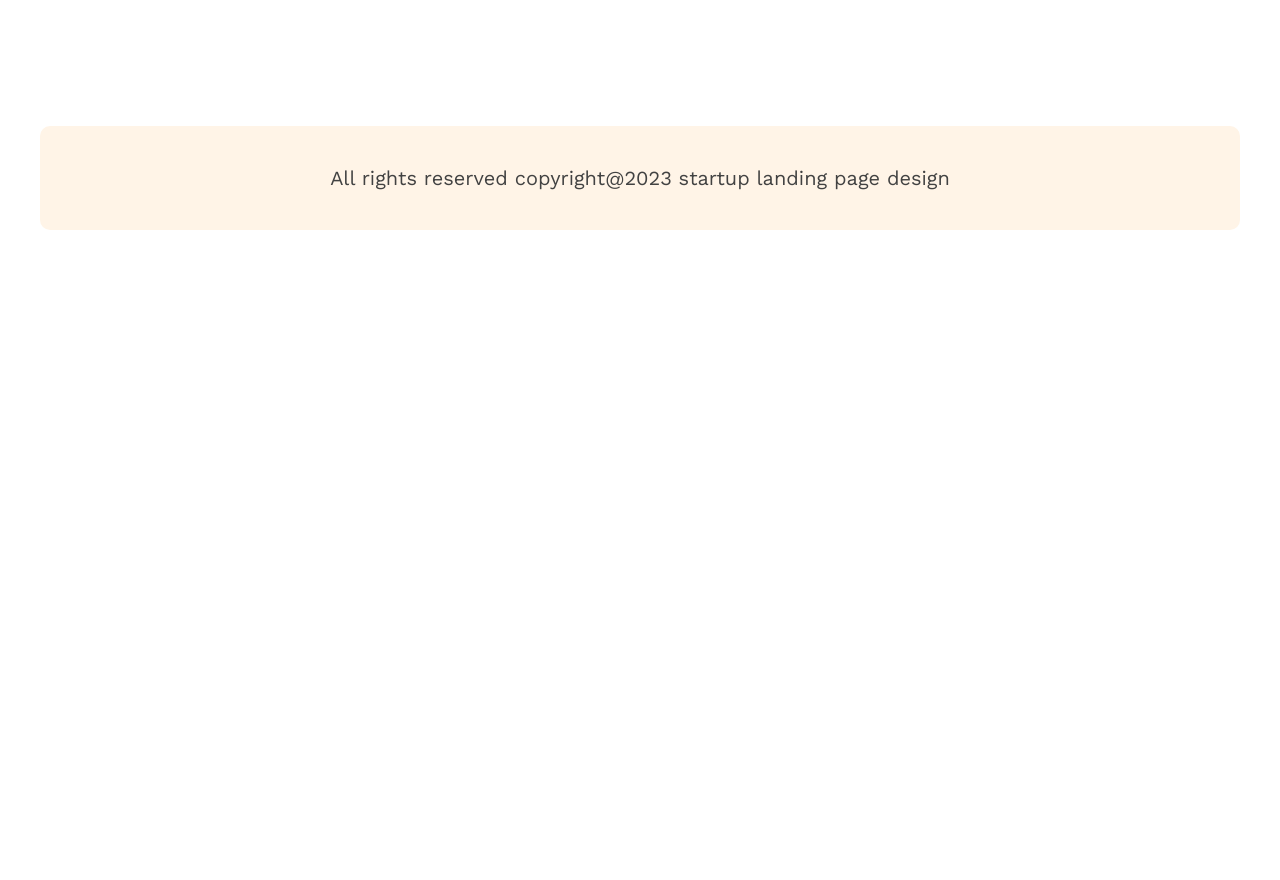
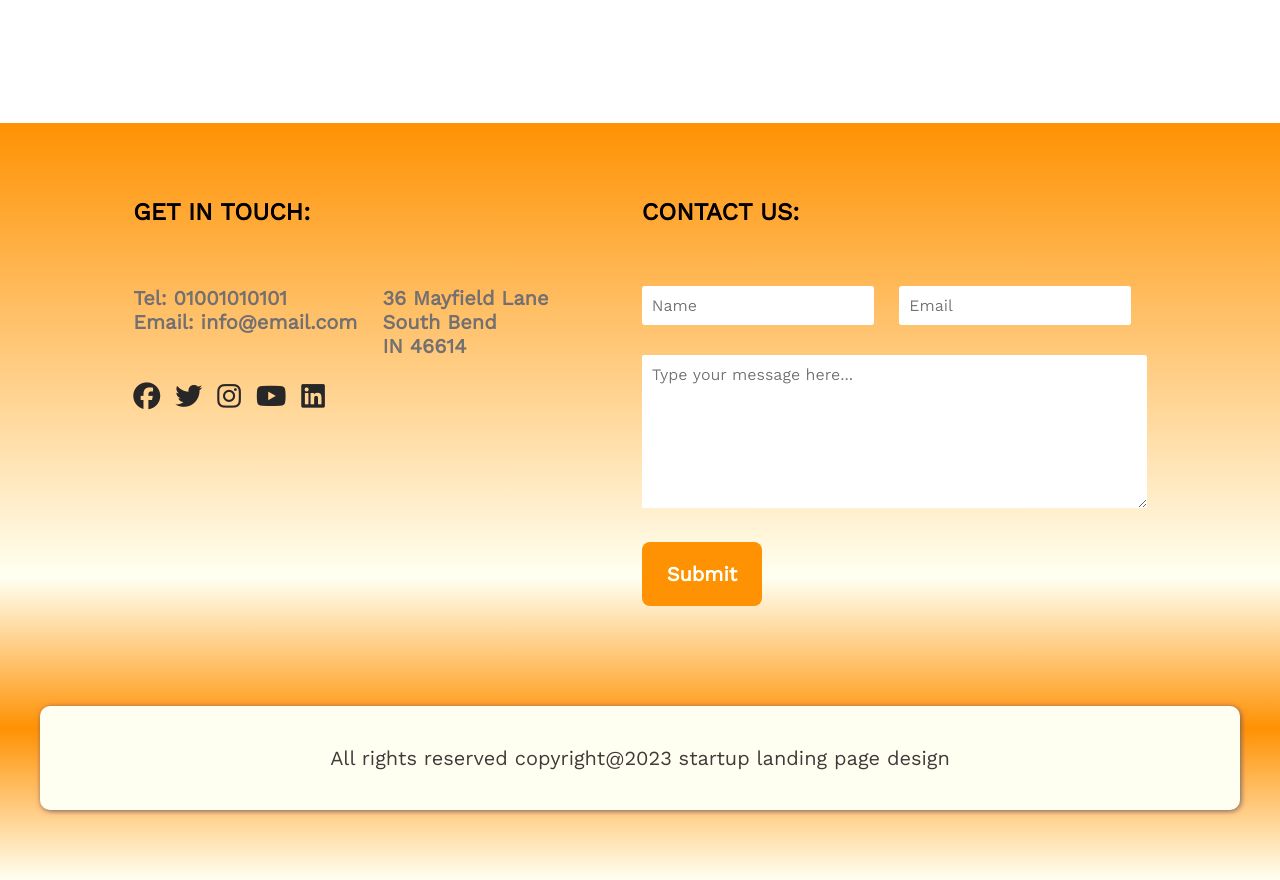
Before and after one commit to mohaiminulahsan/g3-architects, a plain HTML site: page index.html in a window 1280 px wide. Shown: the part 3920-4800 px from the top of the page. Before the commit the page ends 4300 px from the top, so only its background shows below. Drawn offline with nearby package versions, Linux system fonts and the light colour scheme.

Commit message:
bonus section and animation added

```diff
--- a/index.html
+++ b/index.html
@@ -6,6 +6,7 @@
     <meta http-equiv="X-UA-Compatible" content="IE=edge">
     <meta name="viewport" content="width=device-width, initial-scale=1.0">
     <title>Assignment-2</title>
+    <script src="https://kit.fontawesome.com/3791c51964.js" crossorigin="anonymous"></script>
     <link rel="stylesheet" href="styles/styles.css">
 </head>
 
@@ -86,7 +87,6 @@
 
 
 <!-- --------------------------------features------------------------------------- -->
-
         <!-- features section starts here -->
         <section class="features">
             <div class="features-container">
@@ -132,7 +132,6 @@
             <!-- features-button ends here -->
         </section>
         <!--  features section ends here  -->
-
 <!-- --------------------------------features------------------------------------- -->
 
 
@@ -177,11 +176,6 @@
 <!-- ----------------------------------facts-------------------------------------- -->
 
 
-<!-- ----------------------------------blogs-------------------------------------- -->
-        <section class="blogs"></section>
-<!-- ----------------------------------blogs-------------------------------------- -->
-
-
 <!-- --------------------------------sponsors------------------------------------- -->
         <!-- sponsors section stars here -->
         <section class="sponsors">
@@ -207,20 +201,57 @@
             <!-- all the sponsors and their icons are here -->
         </section>
         <!-- sponsors section ends here  -->
+    </main>
 <!-- --------------------------------sponsors------------------------------------- -->
 
 
-<!-- --------------------------------contacts------------------------------------- -->
-        <section class="contacts"></section>
-    </main>
-<!-- --------------------------------contacts------------------------------------- -->
+<!-- -------------------------contacts & footer----------------------------------- -->
+        <!-- contacts and footer section starts here -->
+        <footer class="contacts-section-container">
+            <div class="contacts">
+                <!-- contacts-info are here -->
+                <div class="contacts-info">
+                    <h2 class="contacts-heading">GET IN TOUCH:</h2>
+                    <div class="contacts-container">
+                        <div class="info-tel-email">
+                            <p>Tel: 01001010101</p>
+                            <p>Email: info@email.com</p>
+                        </div>
+                        <div class="info-address">
+                            <p>36 Mayfield Lane <br> South Bend <br> IN 46614</p>
+                        </div>
+                    </div>
+                    <div class="social-media-info">
+                        <a href=""><i class="fa-brands fa-facebook"></i></a>
+                        <a href=""><i class="fa-brands fa-twitter"></i></a>
+                        <a href=""><i class="fa-brands fa-instagram"></i></a>
+                        <a href=""><i class="fa-brands fa-youtube"></i></a>
+                        <a href=""><i class="fa-brands fa-linkedin"></i></a>
+                    </div>
+                </div>
+                <!-- contacts-info are here -->
 
+                <!-- contacts-input here -->
+                <div class="contacts-input">
+                    <h2 class="contacts-heading">CONTACT US:</h2>
+                    <input type="name" placeholder="Name" class="name" required>
+                    <input type="email" placeholder="Email" class="email" required>
+                    <br>
+                    <textarea id="textarea" cols="47" rows="7" placeholder="Type your message here..." required></textarea>
+                    <br>
+                    <input type="submit" value="Submit" class="btn-primary contacts-submit">
+                </div>
+                <!-- contacts-input here -->
+            </div>
+            <!-- footer section starts here -->
+            <section class="footer">
+                <p class="footer-text">All rights reserved copyright@2023 startup landing page design</p>
+            </section>
+            <!--  footer section ends here  -->
+        </footer>
+        <!--  contacts and footer section ends here  -->
 
-<!-- ---------------------------------footer-------------------------------------- -->
-    <footer class="footer">
-        <p class="footer-text">All rights reserved copyright@2023 startup landing page design</p>
-    </footer>
-<!-- ---------------------------------footer-------------------------------------- -->
+<!-- --------------------------contacts & footer---------------------------------- -->
 </body>
 
 </html>
--- a/styles/styles.css
+++ b/styles/styles.css
@@ -254,7 +254,7 @@ header {
   width: 170px;
   border: 1px solid #ff900e;
   border-radius: 10px;
-  padding: 45px 35px;
+  padding: 43.30px 24.01px;
   display: flex;
   flex-direction: column;
   align-items: center;
@@ -274,6 +274,41 @@ header {
   font-weight: 600;
   font-size: 20px;
   color: #727272;
+}
+
+/*--------------
+    Animation
+--------------*/
+@keyframes image-zoom-in {
+  0% {
+    background-image: url("/images/cat.jpg");
+    background-repeat: no-repeat;
+    transform: scale(0,0) rotate(72deg);
+  }
+  25%{
+    background-image: url("/images/cat.jpg");
+    background-repeat: no-repeat;
+    transform: scale(0.25,0.25) rotate(144deg);
+  }
+  50%{
+    background-image: url("/images/cat.jpg");
+    background-repeat: no-repeat;
+    transform: scale(0.50,0.50) rotate(216deg);
+  }
+  75%{
+    background-image: url("/images/cat.jpg");
+    background-repeat: no-repeat;
+    transform: scale(0.75,0.75) rotate(288deg);
+  }
+  100%{
+    background-image: url("/images/cat.jpg");
+    background-repeat: no-repeat;
+    transform: scale(1,1) rotate(360deg);
+  }
+}
+.fact:hover {
+  animation: image-zoom-in 2s linear 0.1s 1 forwards;
+  animation-play-state:running;
 }
 /*  all the facts and their styles ends here  */
 
@@ -313,21 +348,83 @@ header {
   margin-bottom: 130px;
   filter: grayscale(100%);
 }
-.sponsor-icn {
-}
 /*  all the sponsors and their styling ends here  */
 
 /* ---------------------sponsors section ends here--------------------------------- */
 
 /* -------------------------------------------------------------------------------- */
 
-/* ---------------------footer styling starts here--------------------------------- */
+/* ------------------contacts and footer styling starts here----------------------- */
+.contacts-section-container {
+  background-image: linear-gradient(
+    #ff900e 0%,
+    #fff4e7 60%,
+    #ff900e 80%,
+    #fff4e7 100%
+  );
+  filter: contrast(110%);
+  padding-bottom: 20px;
+}
+.contacts {
+  width: 1200px;
+  margin: 0 auto 25px;
+  padding: 75px 0;
+  display: flex;
+  justify-content: space-evenly;
+}
+/* contacts-info styling starts here */
+.contacts-info {
+}
+.contacts-heading {
+  margin-bottom: 60px;
+}
+.contacts-container {
+  display: flex;
+  column-gap: 25px;
+}
+.info-tel-email,
+.info-address {
+  font-weight: 600;
+  font-size: 20px;
+  color: #727272;
+  margin-bottom: 25px;
+}
+.social-media-info {
+  display: flex;
+  column-gap: 15px;
+}
+.social-media-info > a > i {
+  font-size: 27px;
+  filter: grayscale(100%);
+}
+/*  contacts-info styling ends here  */
+
+/* contacts-input styling starts here */
+.contacts-input {
+}
+.contacts-input > .name {
+  margin-right: 20px;
+}
+.contacts-input > .name,
+.email,
+textarea {
+  font-weight: 400;
+  font-size: 16px;
+  color: #727272;
+  margin-bottom: 30px;
+  padding: 10px;
+  border-radius: 3px;
+}
+/* contacts-input styling ends here */
+
+/* footer styling starts here */
 .footer {
   width: 1200px;
-  background-color: #FFF4E7;
+  background-color: #fff4e7;
   border-radius: 10px;
-  margin: 0 auto 150px;
+  margin: 0 auto 50px;
   padding: 40px 0;
+  filter: drop-shadow(1px 1px 3px hsl(0, 1%, 38%));
 }
 .footer-text {
   text-align: center;
@@ -335,4 +432,6 @@ header {
   font-size: 20px;
   color: #424242;
 }
-/* ----------------------footer styling ends here---------------------------------- */
+/* footer styling ends here */
+
+/* -----------------contacts and footer styling ends here-------------------------- */
```
Also changed, not shown: images/cat.jpg (added).
